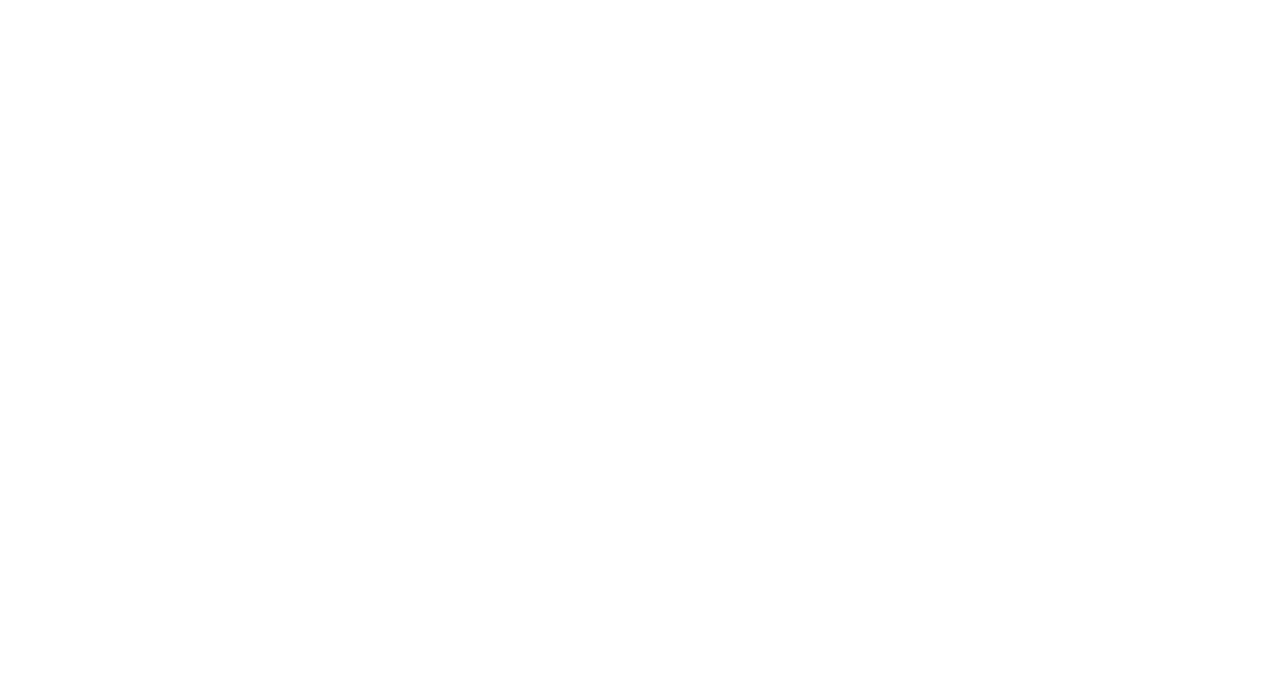
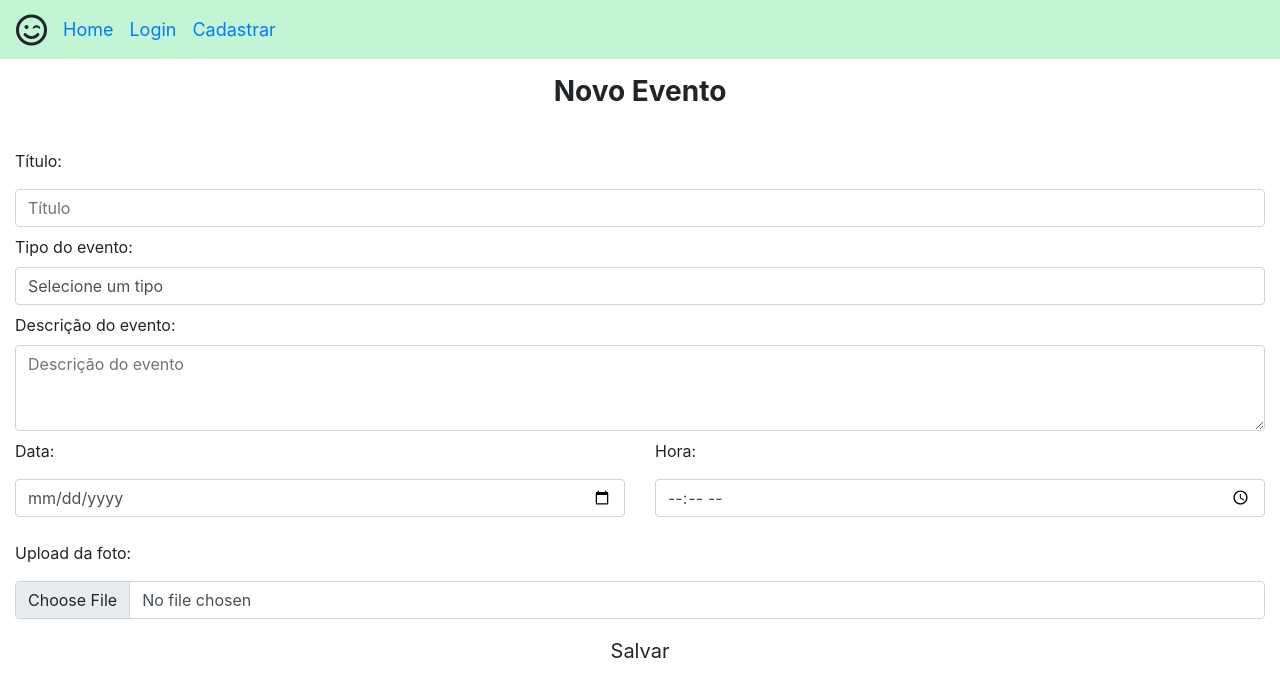
Before and after one commit to adriastephanie/react-website, a React (Create React App) app in the folder meu-app-react/: page /eventocadastro in a window 1280 px wide. Shown: the top 696 px of the page. Built offline with nearby package versions, Linux system fonts and the light colour scheme.

Commit message:
feat: create form eventos

```diff
--- a/meu-app-react/src/App.js
+++ b/meu-app-react/src/App.js
@@ -8,6 +8,7 @@
 import NovoUsuario from './view/usuario-novo';
 import Home from './view/home';
 import RecuperarSenha from './view/recuperar-senha';
+import EventoCadastro from './view/evento-cadastro';
 
 
 function App() {
@@ -18,6 +19,7 @@
         <Route exact path='/novousuario' component={NovoUsuario} />
         <Route exact path='/login' component={Login} />
         <Route exact path='/recuperarsenha' component={RecuperarSenha} />
+        <Route exact path='/eventocadastro' component={EventoCadastro} />
       </Router>
     </Provider>
 
--- a/meu-app-react/src/components/NavBar/index.js
+++ b/meu-app-react/src/components/NavBar/index.js
@@ -22,7 +22,7 @@
           {
             useSelector(state => state.usuarioLogado) > 0 ?
             <>
-              <li className="nav-item"><Link className="nav-link" to="#">Publicar Evento</Link></li>
+              <li className="nav-item"><Link className="nav-link" to="/eventocadastro">Publicar Evento</Link></li>
               <li className="nav-item"><Link className="nav-link" to="#">Meus Eventos</Link></li>
               <li className="nav-item"><Link className="nav-link" onClick={() => dispatch({type: 'LOG_OUT'})}>Sair</Link></li>
 
--- /dev/null
+++ b/meu-app-react/src/view/evento-cadastro/evento-cadastro.css
@@ -0,0 +1,9 @@
+.btn-salvar {
+    background-color:rgb(194, 245, 211);
+
+}
+
+.btn-salvar:hover{
+
+    background-color: darkorange;
+}
--- /dev/null
+++ b/meu-app-react/src/view/evento-cadastro/index.js
@@ -0,0 +1,74 @@
+import React, {  useState } from 'react';
+import './evento-cadastro.css';
+import { Link } from 'react-router-dom';
+import firebase from '../../config/firebase';
+import { useSelector } from 'react-redux';
+import NavBar from '../../components/NavBar';
+
+function EventoCadastro(){
+
+    const [msgTipo, setMsgTipo] = useState();
+
+    return(
+        <>
+            <NavBar/>
+            <div className="col-12 mt-3">
+                <div className="row text-center mb-4">
+                    <h3 className="h3 mb-3 fw-normal text-black font-weight-bold">Novo Evento</h3>
+
+                </div>
+                <form className="form-group">
+                    <div>
+                        <label>Título:</label>
+                        <input type="text" className="form-control my-2" id="titulo-evento" placeholder="Título"/>
+                    </div>
+
+                    <div>
+                        <label>Tipo do evento:</label>
+                        <select className="form-control" id="tipo-evento">
+                            <option disabled selected value>Selecione um tipo</option>
+                            <option>Festa</option>
+                            <option>Teatro</option>
+                            <option>Show</option>
+                            <option>Evento</option>
+                        </select>
+                    </div>
+
+                    <div className="form-group my-2">
+                        <label>Descrição do evento:</label>
+                        <textarea className="form-control" rows="3" id="descricao-evento" placeholder="Descrição do evento">
+
+                        </textarea>
+                    </div>
+                    <div className="form-group row">
+                        <div className="col-6">
+                            <label>Data:</label>
+                            <input type="date" className="form-control my-2" id="data-evento" placeholder="Data"/>
+                        </div>
+                        <div className="col-6">
+                            <label>Hora:</label>
+                            <input type="time" className="form-control my-2" id="hora-evento" placeholder="Data"/>
+                        </div>
+                    </div>
+
+                    <div>
+                        <label>Upload da foto:</label>
+                        <input type="file" className="form-control my-2" id="upload-foto-evento"/>
+                    </div>
+
+                    <button  class="w-100 btn btn-lg btn-salvar" type="button">Salvar</button>
+
+                </form>
+
+                <div className="mgs-login text-black text-center mx-2">
+                        {msgTipo === 'sucesso' && <span><strong>Aí sim!</strong>Seu evento foi publicado! &#128077;</span>}
+                        {msgTipo === 'erro' && <span><strong>Ops!</strong>Verifique se os campos estão corretos &#128078;</span>}
+                </div>
+
+            </div>
+        </>
+    )
+
+}
+
+export default EventoCadastro;
```
